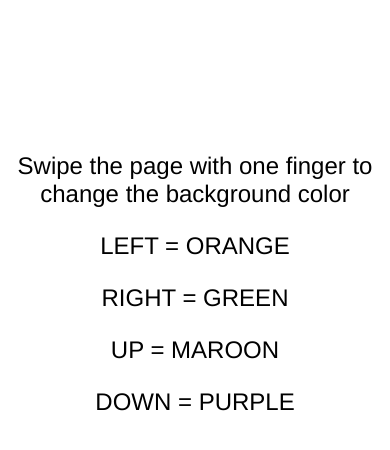
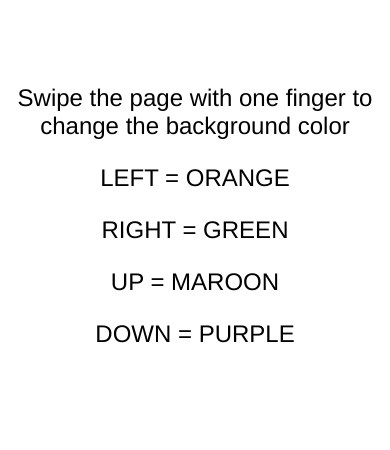
Before and after one commit to Lochlan/simple-swipe, a website: page index.html in a window 390 px wide. Drawn offline with Linux system fonts and the light colour scheme.

Commit message:
Change index.html to use viewport sizing on mobile, reduce padding-top on #swipeBox

```diff
--- a/index.html
+++ b/index.html
@@ -2,6 +2,7 @@
 <html>
     <head>
         <meta charset="UTF-8">
+        <meta name="viewport" content="width=device-width, user-scalable=no">
         <title>Swipe Example</title>
         <style type="text/css">
             html {
@@ -17,7 +18,7 @@
             #swipeBox {
                 box-sizing: border-box;
                 height: 100%;
-                padding-top: 128px;
+                padding-top: 60px;
             }
         </style>
         <script type="text/javascript" src="simple-swipe.js"></script>
```
